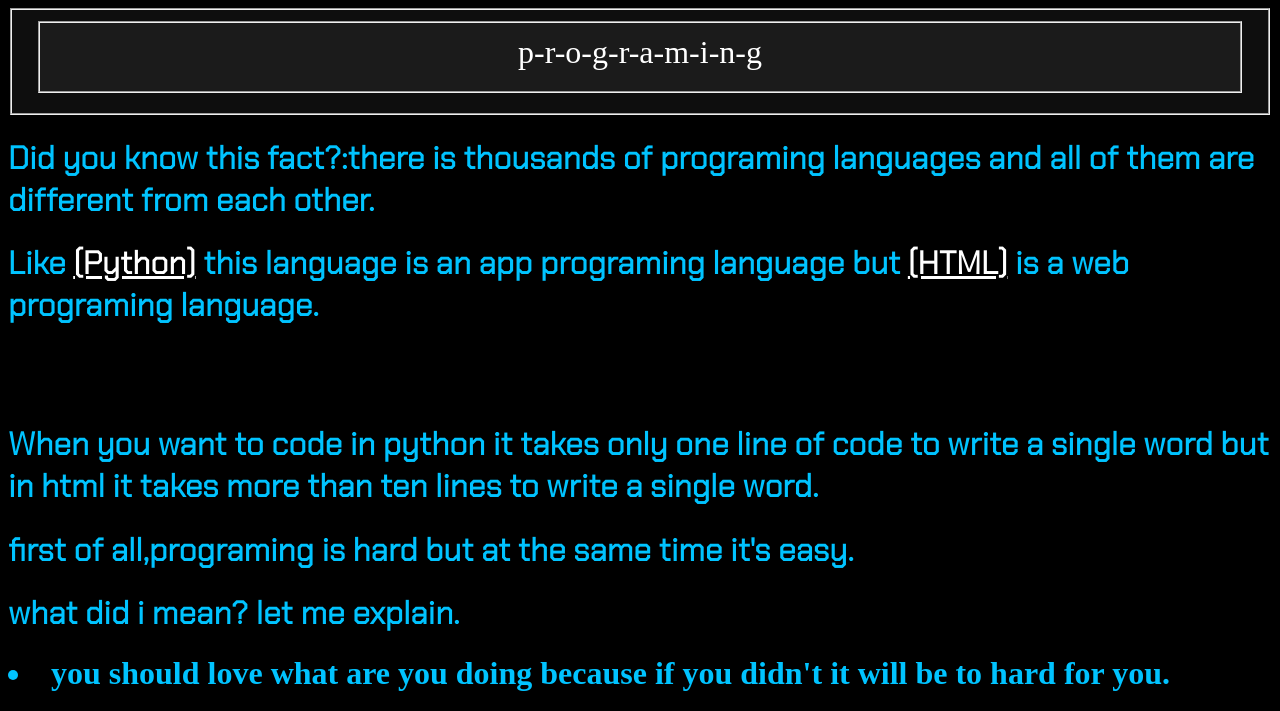
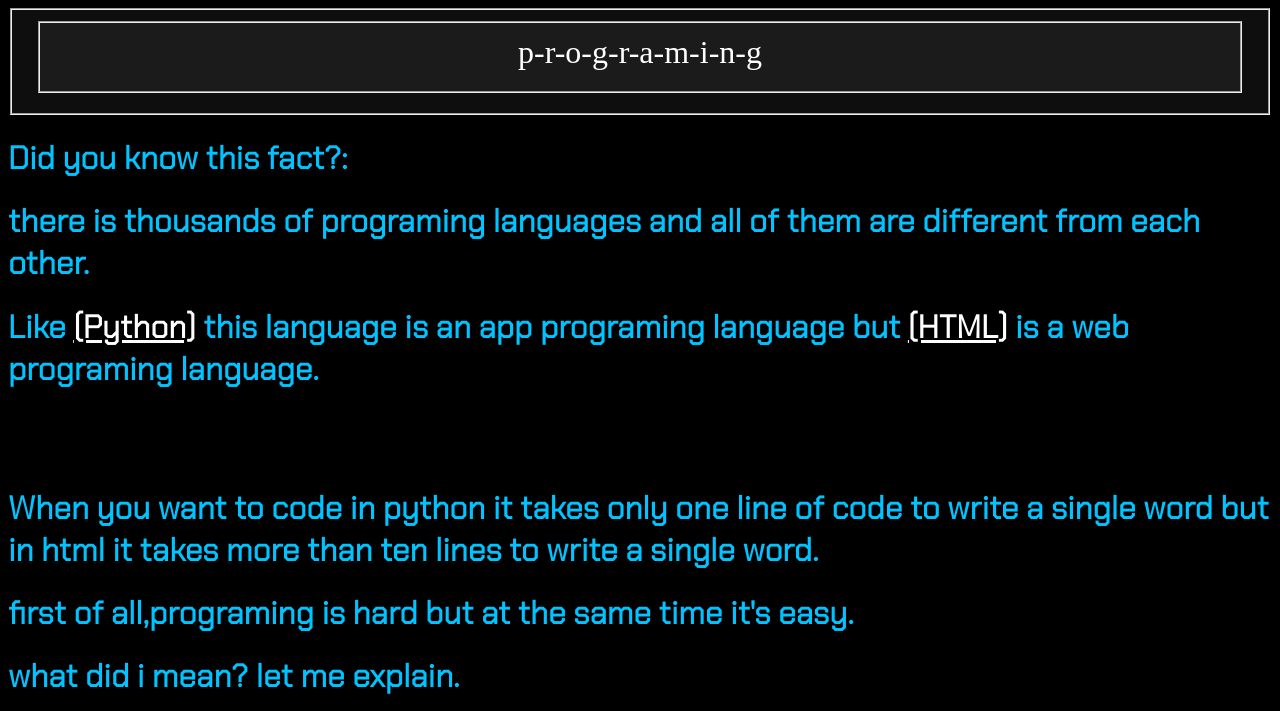
Before and after one commit to ProgramingSubject/programingsubject1.github.io, a plain HTML site: page index.html in a window 1280 px wide. Shown: the top 711 px of the page. Drawn offline with Linux system fonts and the light colour scheme; a web font is replaced by a local one.

Commit message:
Update index.html

```diff
--- a/index.html
+++ b/index.html
@@ -10,7 +10,8 @@
 </head>
 <body style="background-color: black;">
     <header style="font-family: Kenia; text-align: center; font-size: xx-large; color: rgb(255, 255, 255);"><fieldset style="background-color: rgba(255, 255, 255, 0.055);"><fieldset style="background-color: rgba(255, 255, 255, 0.055);">p-r-o-g-r-a-m-i-n-g</fieldset></header>
-    <p><h1 style="color: rgba(0, 195, 255); font-family: Chakra Petch;">Did you know this fact?:there is thousands of programing languages and all of them are different from each other.</h1></p>
+    <p><h1 style="color: rgba(0, 195, 255); font-family: Chakra Petch;">Did you know this fact?:</h1></p>
+    <p><h1 style="color: rgba(0, 195, 255); font-family: Chakra Petch;">there is thousands of programing languages and all of them are different from each other.</h1></p>
     <p><h1 style="color: rgba(0, 195, 255); font-family: Chakra Petch;">Like <u style="color: rgb(255, 255, 255);">(Python)</u> this language is an app programing language but <u style="color: white;">(HTML)</u> is a web programing language.</h1></p>
     <br>
     <br>
```
